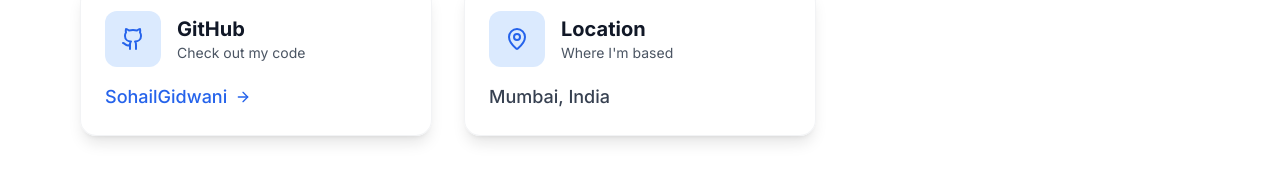
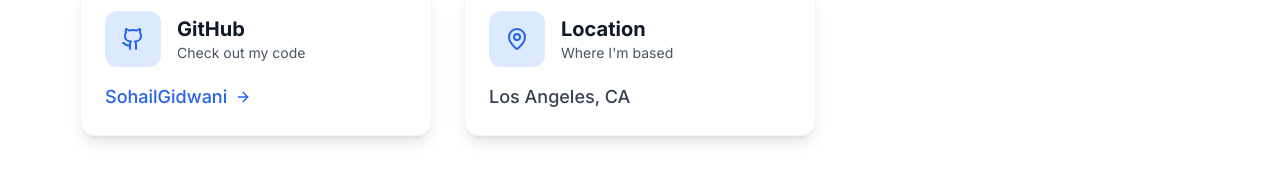
Before and after one commit to SohailGidwani/next-portfolio, a Next.js app: page / in a window 1280 px wide. Shown: the part 6456-6629 px from the top of the page. Built offline with nearby package versions, Linux system fonts and the light colour scheme.

Commit message:
Update Contact component to change location from "Mumbai, India" to "Los Angeles, CA" .

```diff
--- a/app/components/Contact.tsx
+++ b/app/components/Contact.tsx
@@ -54,7 +54,7 @@ const contactItems: ContactItem[] = [
   {
     icon: <MapPin className="w-6 h-6" />,
     label: "Location",
-    value: "Mumbai, India",
+    value: "Los Angeles, CA",
     description: "Where I'm based",
   },
 ]
```
